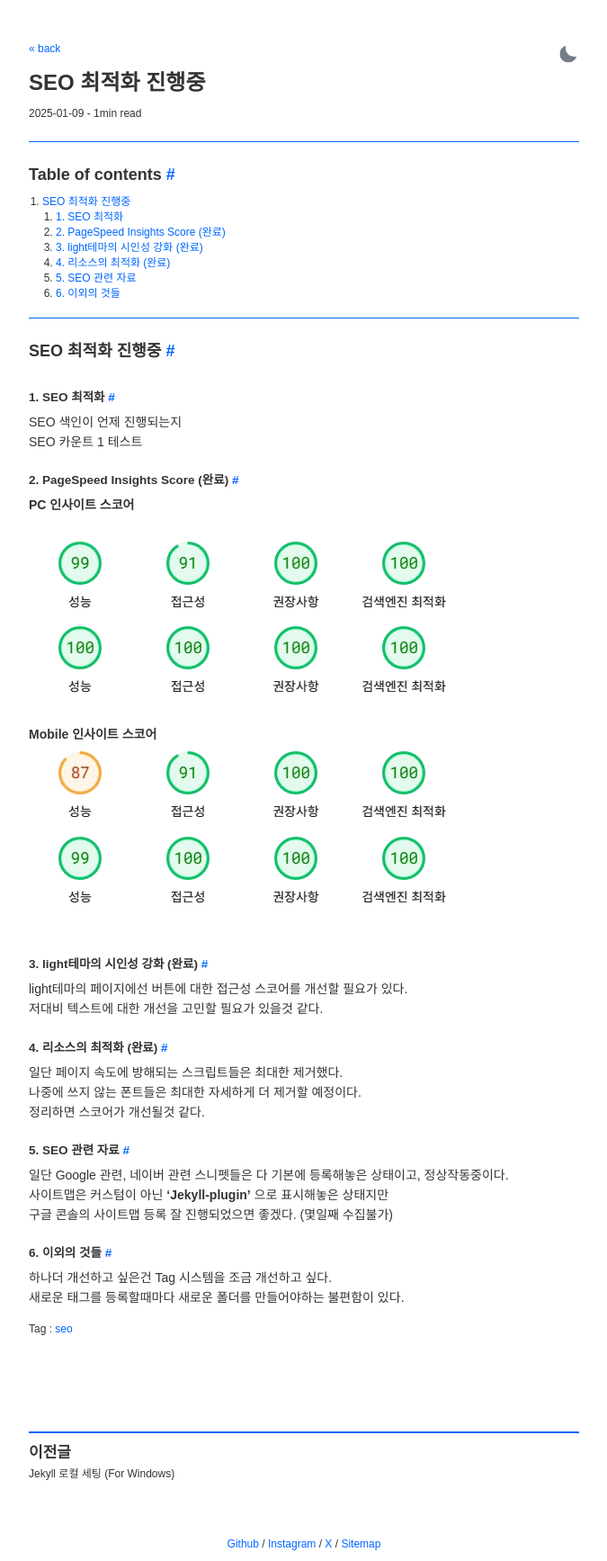
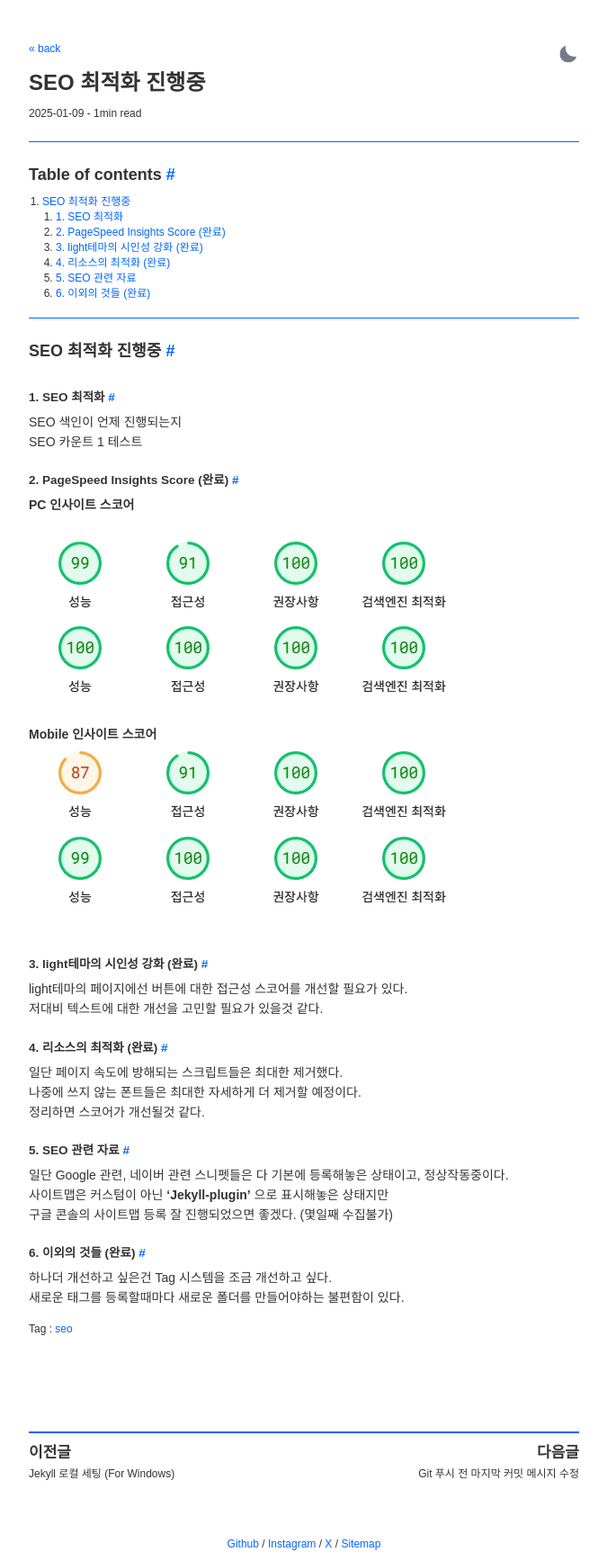
Before and after one commit to pozuhtuhv/pozuhtuhv.github.io, a Jekyll site: the page built from _posts/2025-01-09-index_article_test.md, in a window 1280 px wide. Shown: the whole page at 90% size, without its empty margins (302-977 px from the left). Built offline with Jekyll 4.4.1, drawn with Linux system fonts in a browser that asks for light colours.

Commit message:
(edit) new_article

````diff
--- a/_posts/2025-01-09-index_article_test.md
+++ b/_posts/2025-01-09-index_article_test.md
@@ -49,6 +49,6 @@
 사이트맵은 커스텀이 아닌 <b>'Jekyll-plugin'</b> 으로 표시해놓은 상태지만<br>
 구글 콘솔의 사이트맵 등록 잘 진행되었으면 좋겠다. (몇일째 수집불가)<br>
 
-### 6. 이외의 것들
+### 6. 이외의 것들 (완료)
 하나더 개선하고 싶은건 Tag 시스템을 조금 개선하고 싶다.<br>
-새로운 태그를 등록할때마다 새로운 폴더를 만들어야하는 불편함이 있다.<br>
+새로운 태그를 등록할때마다 새로운 폴더를 만들어야하는 불편함이 있다.
--- /dev/null
+++ b/_posts/2025-01-12-git-commit-modify.md
@@ -0,0 +1,36 @@
+---
+title: Git 푸시 전 마지막 커밋 메시지 수정
+description: 마지막 커밋 메시지 수정
+layout: post
+categories: Git
+published : true
+date_published: 2025-01-12
+date_modified: 2025-01-12
+tag: [git, comment]
+---
+---
+## Table of contents
+{: .no_toc .text-delta }
+
+1. TOC
+{:toc}
+---
+
+<!-- 글의 제목은 ##
+    나머지 큰 제목은 ###
+    이후 나머지는 4개이상 -->
+
+## Git 푸시 전 마지막 커밋 메시지 수정
+
+### 1. 마지막 커밋 메시지 수정
+```bash
+git commit --amend
+```
+편집기가 열리고, 커밋 내용을 수정할 수 있다.<br>
+수정 후 종료하면 메시지가 변경된다.<br>
+
+### 2 . 변경사항 푸시
+```bash
+git push --force
+```
+편집기를 사용한다면, 그대로 푸시해도 됨.
````
